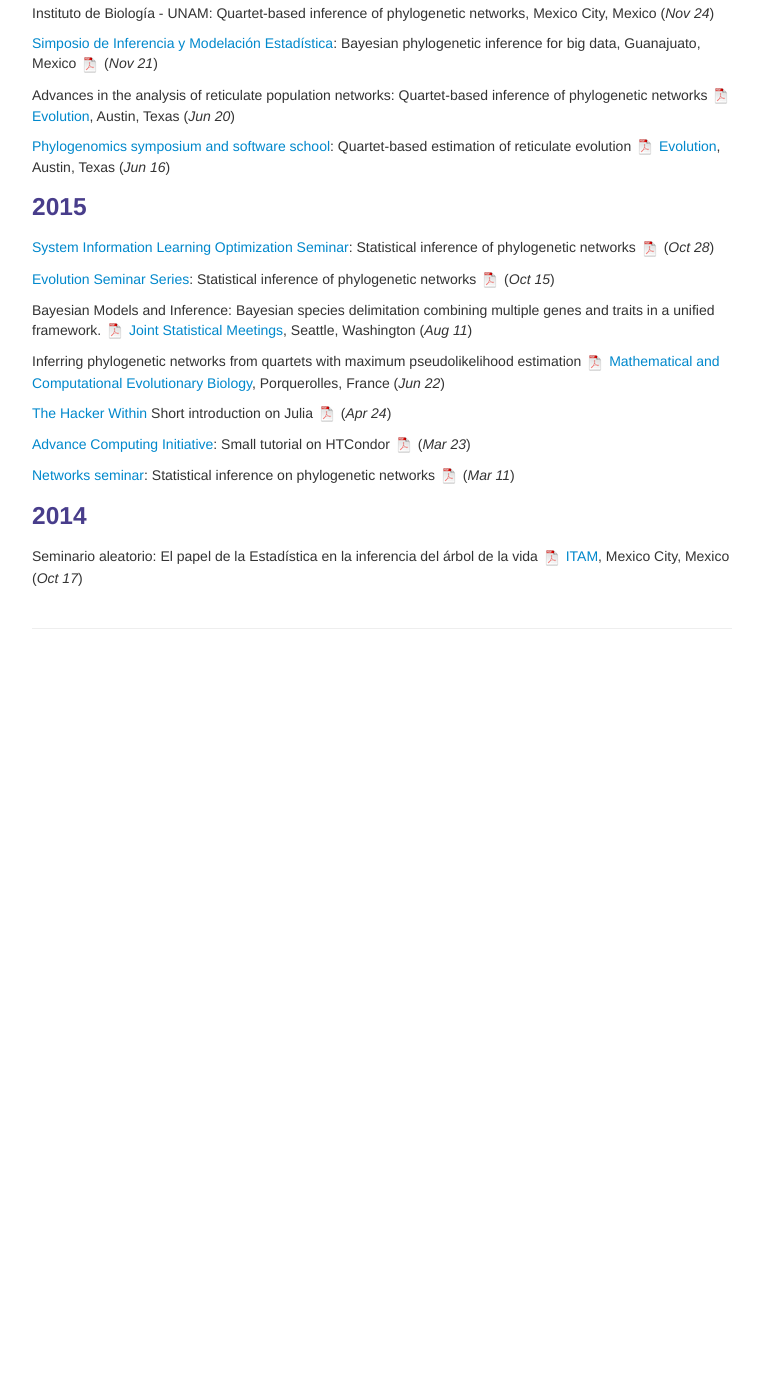
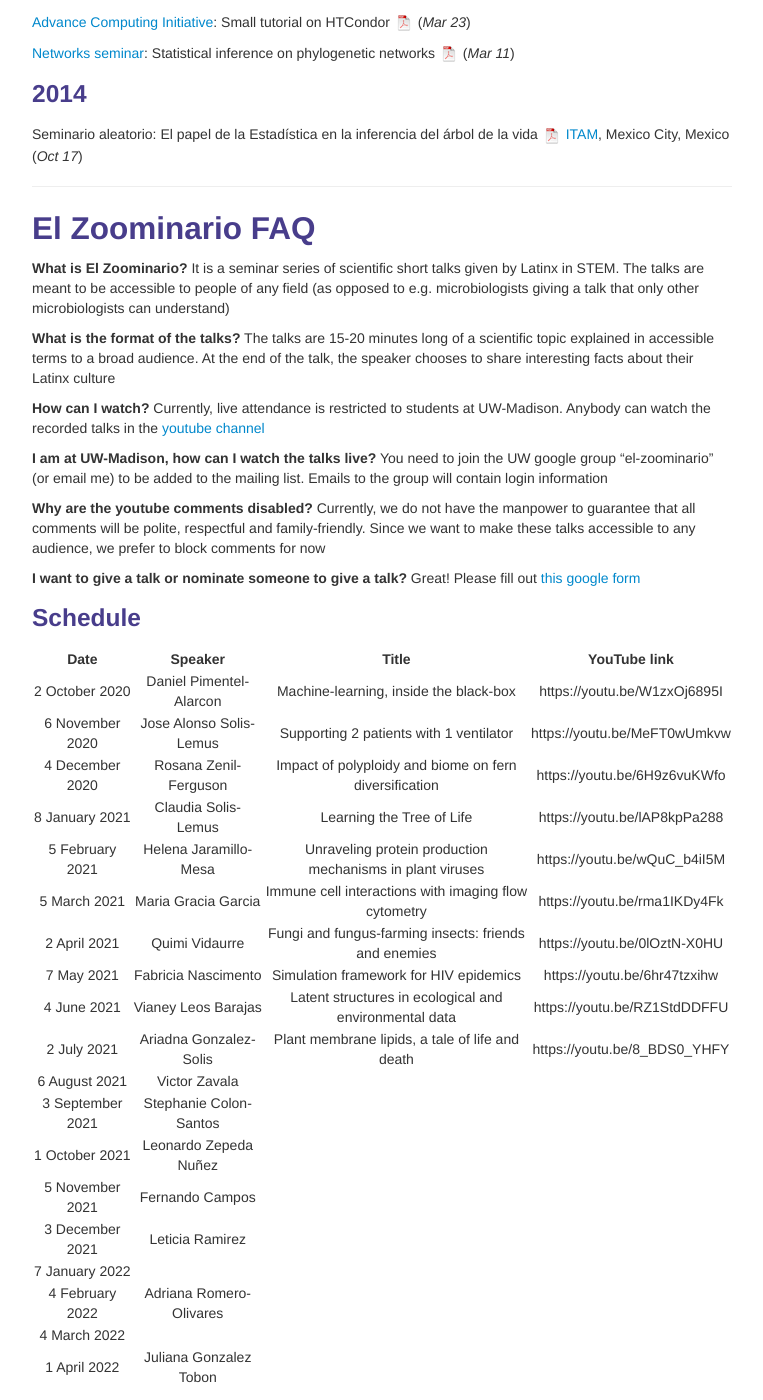
Before and after one commit to solislemuslab/solislemuslab.github.io, a Jekyll site: the page built from pages/talks.md, in a window 1280 px wide and 1400 px high, scrolled down 2434 px. Shown: the whole window, without its empty margins (258-1021 px from the left). Built offline with Jekyll 4.4.1, drawn with Linux system fonts in a browser that asks for light colours; before the commit the page ends 3094 px from its top, so only the background shows below that; some of the changed text lies outside the part shown.

Commit message:
added table el zoominario

```diff
--- a/pages/talks.md
+++ b/pages/talks.md
@@ -221,3 +200,49 @@ Seminario aleatorio: El papel de la Estad&iacute;stica en la inferencia del &aac
 [![pdf](icons16/pdf-icon.png)](https://www.stat.wisc.edu/~claudia/talk_itam.pdf)
 [ITAM](https://www.itam.mx/en), Mexico City, Mexico
 (_Oct 17_)
+
+-----------------------------------------
+
+## <a name="zoominario"></a>El Zoominario FAQ
+
+**What is El Zoominario?**
+It is a seminar series of scientific short talks given by Latinx in STEM. The talks are meant to be accessible to people of any field (as opposed to e.g. microbiologists giving a talk that only other microbiologists can understand)
+
+**What is the format of the talks?**
+The talks are 15-20 minutes long of a scientific topic explained in accessible terms to a broad audience. At the end of the talk, the speaker chooses to share interesting facts about their Latinx culture
+
+**How can I watch?**
+Currently, live attendance is restricted to students at UW-Madison. Anybody can watch the recorded talks in the [youtube channel](https://www.youtube.com/playlist?list=PL1AfUDnwvYbOA9rfrvyA2nR9SR0VYbklx)
+
+**I am at UW-Madison, how can I watch the talks live?**
+You need to join the UW google group "el-zoominario" (or email me) to be added to the mailing list. Emails to the group will contain login information
+
+**Why are the youtube comments disabled?**
+Currently, we do not have the manpower to guarantee that all comments will be polite, respectful and family-friendly. Since we want to make these talks accessible to any audience, we prefer to block comments for now
+
+**I want to give a talk or nominate someone to give a talk?**
+Great! Please fill out [this google form](https://forms.gle/1kpZE1XrKe9YS9cHA)
+
+### Schedule
+
+| Date | Speaker | Title | YouTube link |
+| :---:   | :---: | :---: | :---:       |
+| 2 October 2020 | Daniel Pimentel-Alarcon | Machine-learning, inside the black-box | https://youtu.be/W1zxOj6895I |
+| 6 November 2020 | Jose Alonso Solis-Lemus | Supporting 2 patients with 1 ventilator | https://youtu.be/MeFT0wUmkvw |
+| 4 December 2020 | Rosana Zenil-Ferguson | Impact of polyploidy and biome on fern diversification | https://youtu.be/6H9z6vuKWfo |
+| 8 January 2021 | Claudia Solis-Lemus | Learning the Tree of Life | https://youtu.be/lAP8kpPa288 |
+| 5 February 2021 | Helena Jaramillo-Mesa | Unraveling protein production mechanisms in plant viruses | https://youtu.be/wQuC_b4iI5M |
+| 5 March 2021 | Maria Gracia Garcia | Immune cell interactions with imaging flow cytometry | https://youtu.be/rma1IKDy4Fk |
+| 2 April 2021 | Quimi Vidaurre | Fungi and fungus-farming insects: friends and enemies | https://youtu.be/0lOztN-X0HU |
+| 7 May 2021 | Fabricia Nascimento | Simulation framework for HIV epidemics | https://youtu.be/6hr47tzxihw |
+| 4 June 2021 | Vianey Leos Barajas | Latent structures in ecological and environmental data | https://youtu.be/RZ1StdDDFFU |
+| 2 July 2021 | Ariadna Gonzalez-Solis | Plant membrane lipids, a tale of life and death | https://youtu.be/8_BDS0_YHFY |
+| 6 August 2021 | Victor Zavala | | |
+| 3 September 2021 | Stephanie Colon-Santos | | |
+| 1 October 2021 | Leonardo Zepeda Nuñez | | |
+| 5 November 2021 | Fernando Campos | | |
+| 3 December 2021 | Leticia Ramirez | | |
+| 7 January 2022 |  | | |
+| 4 February 2022 | Adriana Romero-Olivares | | |
+| 4 March 2022 |  | | |
+| 1 April 2022 | Juliana Gonzalez Tobon | | |
```
Also changed, not shown: other parts of pages/talks.md (+1 -22 lines).
